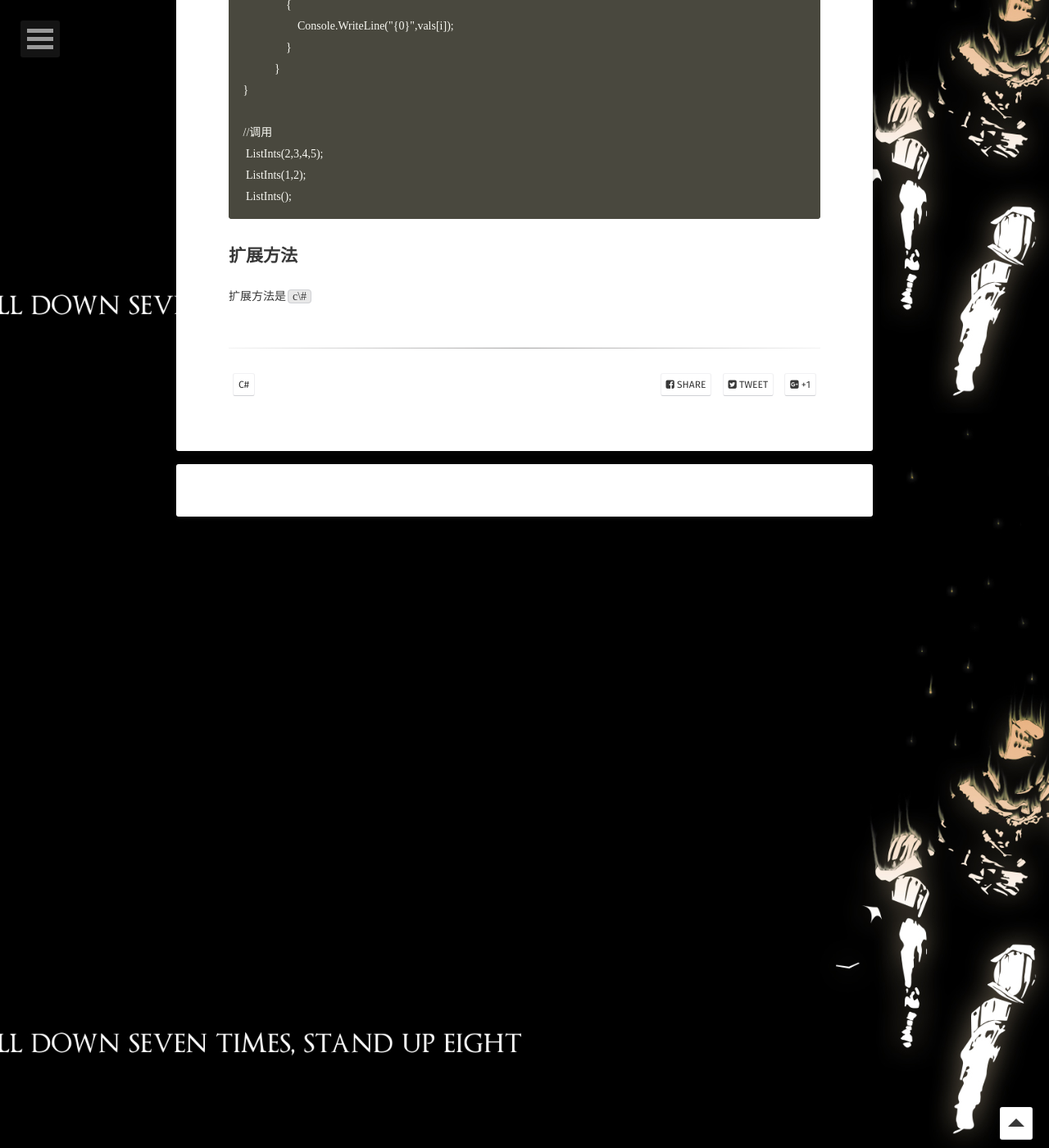
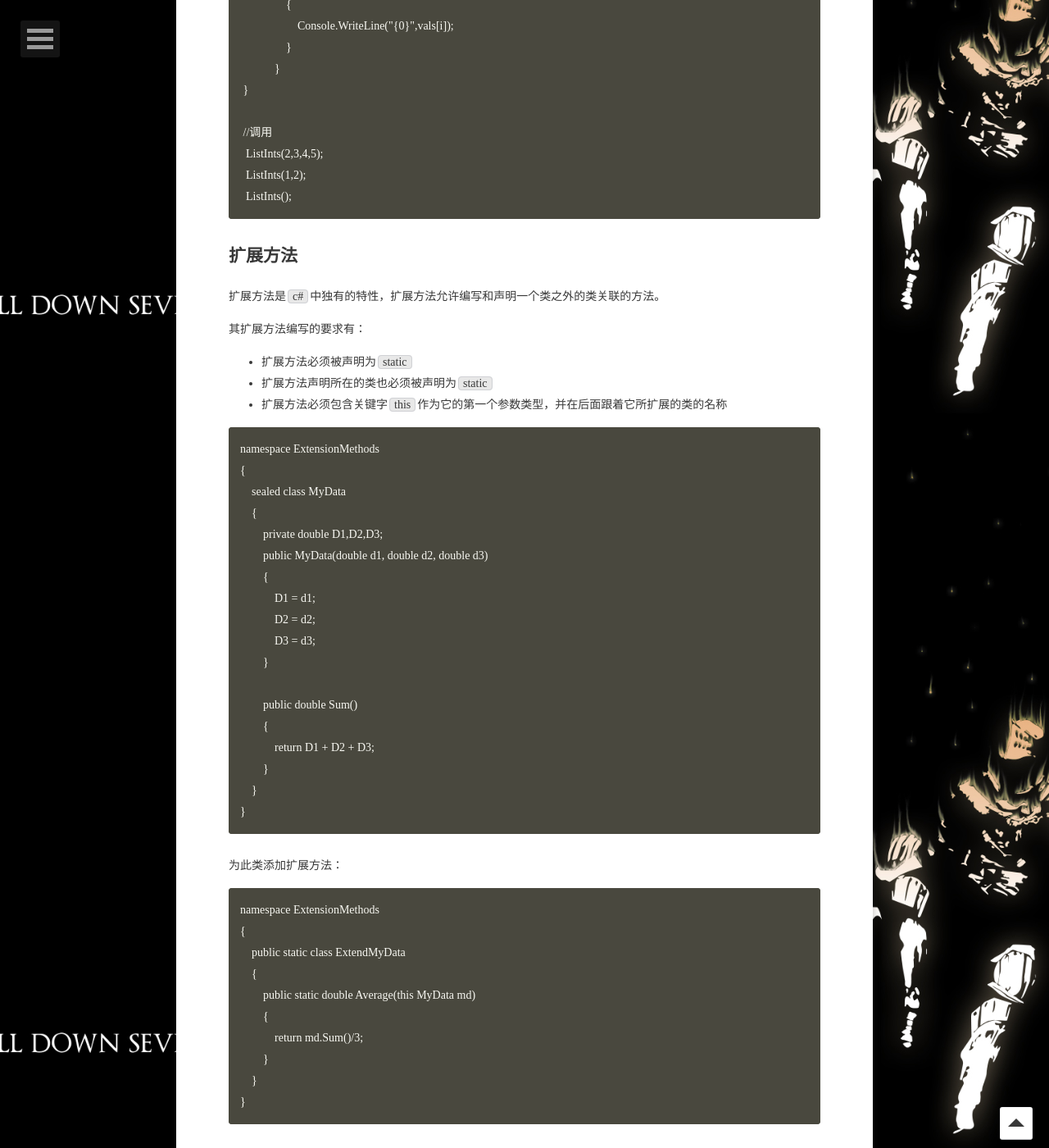
Before and after one commit to user3301/user3301.github.io, a Jekyll site: the page built from _posts/2017-12-05-Csharp-vs-java.md, in a window 1280 px wide and 1400 px high, scrolled down 3096 px. Shown: the whole window at 82% size. Built offline with Jekyll 4.4.1, drawn with Linux system fonts in a browser that asks for light colours; some web fonts are replaced; comment, search, counter and statistics services are not loaded; some of the changed text lies outside the part shown.

Commit message:
extension method c#

````diff
--- a/_posts/2017-12-05-Csharp-vs-java.md
+++ b/_posts/2017-12-05-Csharp-vs-java.md
@@ -91,4 +91,80 @@ MyMethod(out y)
 ```
 
 ## 扩展方法
-扩展方法是`c\#`
+扩展方法是`c#`中独有的特性，扩展方法允许编写和声明一个类之外的类关联的方法。
+
+其扩展方法编写的要求有：
+* 扩展方法必须被声明为`static`
+* 扩展方法声明所在的类也必须被声明为`static`
+* 扩展方法必须包含关键字`this`作为它的第一个参数类型，并在后面跟着它所扩展的类的名称
+
+```
+namespace ExtensionMethods
+{
+    sealed class MyData
+    {
+        private double D1,D2,D3;
+        public MyData(double d1, double d2, double d3)
+        {
+            D1 = d1;
+            D2 = d2;
+            D3 = d3;
+        }
+
+        public double Sum()
+        {
+            return D1 + D2 + D3;
+        }
+    }
+}
+```
+
+为此类添加扩展方法：
+
+```
+namespace ExtensionMethods
+{
+    public static class ExtendMyData
+    {
+        public static double Average(this MyData md)
+        {
+            return md.Sum()/3;
+        }
+    }
+}
+```
+
+之后扩展的方法就可以通过类的实例对象来调用:
+
+```
+namespace ExtensionMethods
+{
+    class Program
+    {
+        static void Main()
+        {
+            MyData md = new MyData(3,4,5);
+            Console.WriteLine("Average: {0}",md.Average());
+        }
+    }
+}
+```
+
+在java中也可以实现给现有的类添加方法的办法，我们可通过写一个静态类之后将类的实例传入方法：
+
+```
+
+static class ExtendMyData {
+
+    public static double average(MyData md) {
+        return md.Sum()/3;
+    }
+
+    public static void Main(String[] args) {
+        MyData md = new MyData(3,4,5);
+        System.out.println("Average: " + ExtendMyData.average(md);
+    }
+}
+```
+
+`ExtendMyData`就像一个辅助工具类，每次要调用扩展的方法时都需要通过它来调用。
````
